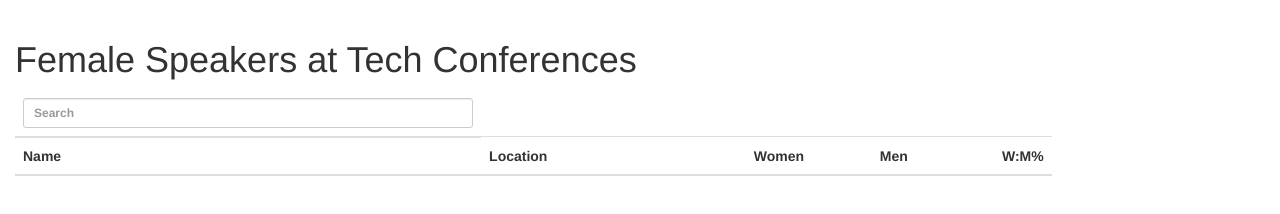
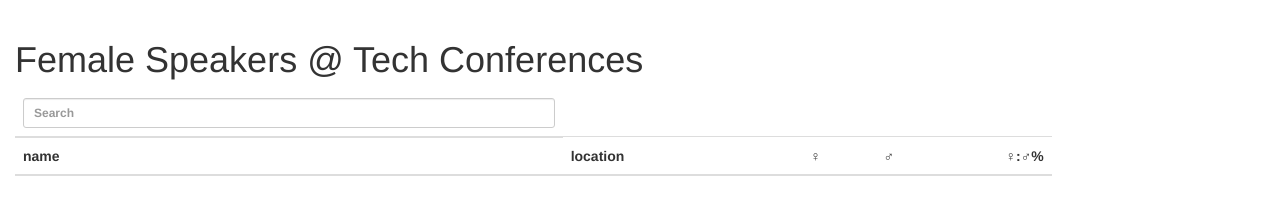
Before and after one commit to adambrenecki/conf-gen-div, a website: page app/index.html in a window 1280 px wide. Drawn offline with nearby package versions, Linux system fonts and the light colour scheme.

```diff
--- a/app/index.html
+++ b/app/index.html
@@ -16,7 +16,7 @@
       <div class="col-md-10">
         <!--Body content-->
 
-        <h1>Female Speakers at Tech Conferences</h1>
+        <h1>Female Speakers @ Tech Conferences</h1>
 
         <table st-table="displayedConferences" st-safe-src="loadedConferences" class="table">
           <thead>
@@ -26,11 +26,11 @@
             </th>
           </tr>
           <tr>
-            <th st-sort="name">Name</th>
-            <th st-sort="location">Location</th>
-            <th class="text-right" st-sort="numberOfWomen">Women</th>
-            <th class="text-right" st-sort="getters.numberOfMen">Men</th>
-            <th class="text-right" st-sort="getters.diversityPercentage" st-sort-default="reverse">W:M%</th>
+            <th st-sort="name">name</th>
+            <th st-sort="location">location</th>
+            <th class="text-right" st-sort="numberOfWomen">&#9792;</th>
+            <th class="text-right" st-sort="getters.numberOfMen">&#9794;</th>
+            <th class="text-right" st-sort="getters.diversityPercentage" st-sort-default="reverse">&#9792;:&#9794;%</th>
           </tr>
           </thead>
           <tr ng-repeat="conf in displayedConferences">
```
